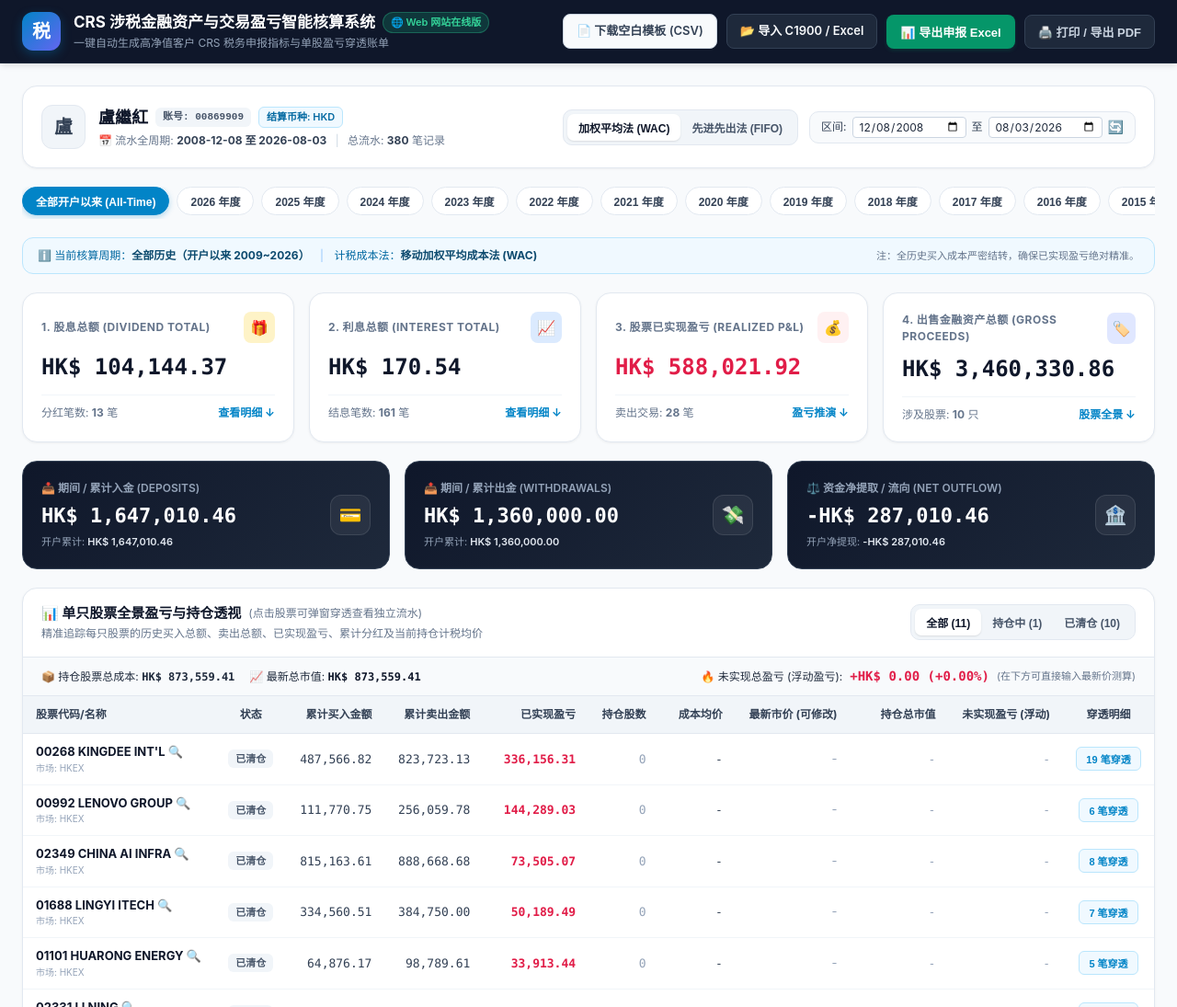
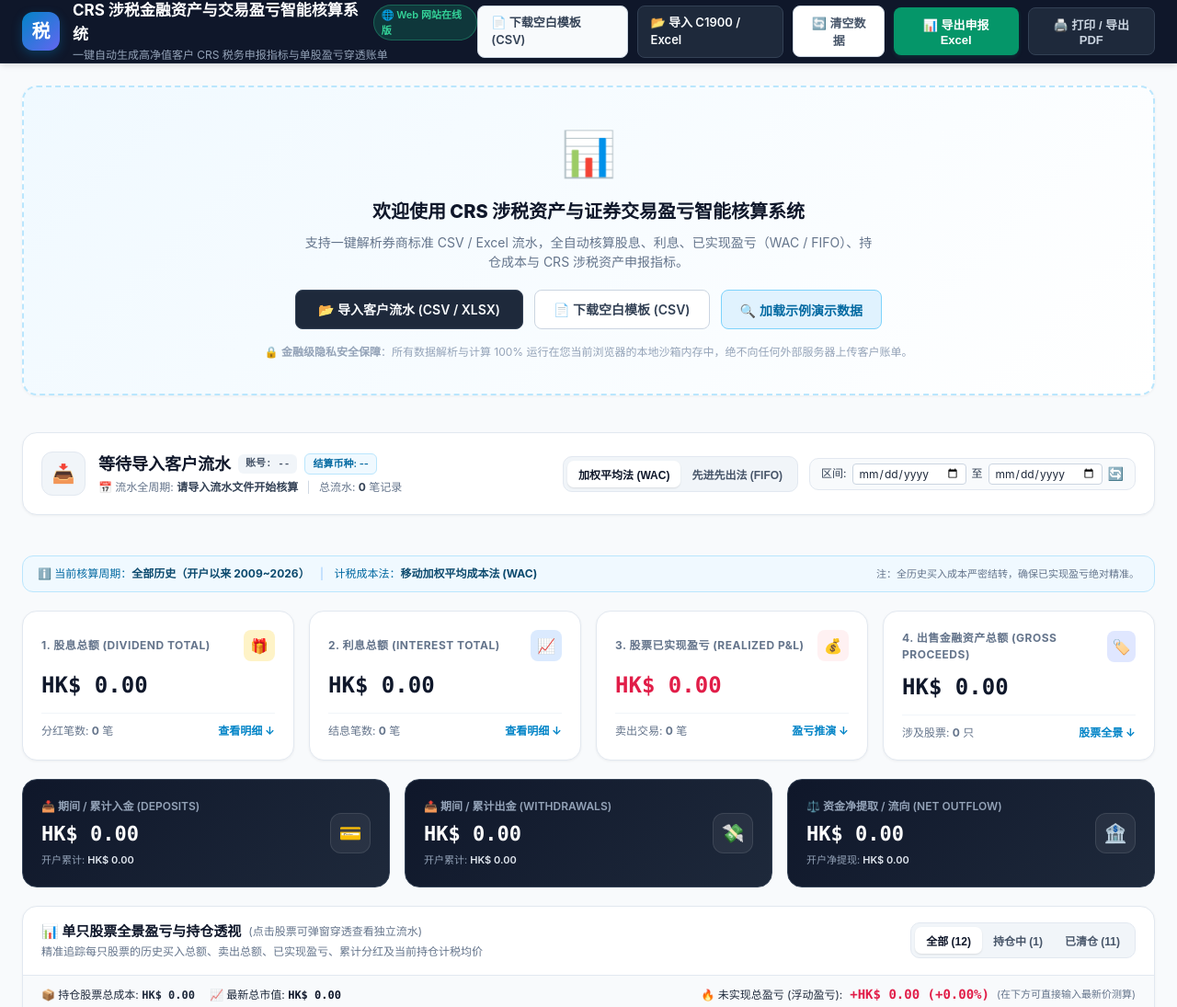
Before and after one commit to xiaoshuangmen-cyber/crs-tax-calculator, a plain HTML site: page index.html in a window 1280 px wide. Shown: the top 1095 px of the page at 92% size. Drawn offline with Linux system fonts and the light colour scheme.

Commit message:
feat: 默认启动以干净空状态展示并支持多用户并发隔离计算，新增清空与演示数据切换

```diff
--- a/app.js
+++ b/app.js
@@ -44,23 +44,90 @@
 let intPage = 1, intPageSize = 15;
 let cashPage = 1, cashPageSize = 15;
 
-// 初始化
-window.addEventListener('DOMContentLoaded', async function() {
+// 初始化：默认以干净清空状态启动
+window.addEventListener('DOMContentLoaded', function() {
+  resetToEmptyState();
+  setupDragAndDrop();
+});
+
+// 清空当前数据回到初始状态
+function resetToEmptyState() {
+  appData = null;
+  window.__lastCleanRecords = null;
+  customPrices = {};
+  initialCosts = {};
+  yearFilter = 'ALL';
+
+  var welcomeCard = document.getElementById('empty-welcome-card');
+  if (welcomeCard) welcomeCard.style.display = 'block';
+
+  // 客户信息清空
+  document.getElementById('c-name').innerText = '等待导入客户流水';
+  document.getElementById('c-avatar').innerText = '📥';
+  document.getElementById('c-account').innerText = '账号: --';
+  document.getElementById('c-currency').innerText = '结算币种: --';
+  document.getElementById('c-daterange').innerText = '请导入流水文件开始核算';
+  document.getElementById('c-total-rows').innerText = '0';
+  document.getElementById('date-start').value = '';
+  document.getElementById('date-end').value = '';
+
+  // 指标卡片归零
+  document.getElementById('val-dividend').innerText = 'HK$ 0.00';
+  document.getElementById('cnt-dividend').innerText = '0';
+  document.getElementById('val-interest').innerText = 'HK$ 0.00';
+  document.getElementById('cnt-interest').innerText = '0';
+  document.getElementById('val-pnl').innerText = 'HK$ 0.00';
+  document.getElementById('val-pnl').className = 'stat-val number-font';
+  document.getElementById('cnt-pnl').innerText = '0';
+  document.getElementById('val-sales').innerText = 'HK$ 0.00';
+  document.getElementById('cnt-sales').innerText = '0';
+
+  // 持仓汇总条归零
+  var elHoldCost = document.getElementById('val-hold-cost');
+  var elHoldMarket = document.getElementById('val-hold-market');
+  var elHoldUn = document.getElementById('val-hold-unrealized');
+  if (elHoldCost) elHoldCost.innerText = 'HK$ 0.00';
+  if (elHoldMarket) elHoldMarket.innerText = 'HK$ 0.00';
+  if (elHoldUn) {
+    elHoldUn.innerText = 'HK$ 0.00 (0.00%)';
+    elHoldUn.className = 'number-font';
+  }
+
+  // 年份胶囊栏清空
+  var box = document.getElementById('year-pills-box');
+  if (box) {
+    box.innerHTML = '<button class="year-pill active">全部开户以来 (All-Time)</button>';
+  }
+
+  // 表格展示空状态行
+  var emptyRow = '<tr><td colspan="12" style="text-align:center; padding:32px 16px; color:#94a3b8; font-size:13px;">📥 暂无数据，请点击上方 <strong>📂 导入 C1900 / Excel</strong> 或直接将文件拖拽至此</td></tr>';
+  var tStock = document.getElementById('stock-tbody'); if (tStock) tStock.innerHTML = emptyRow;
+  var tYearly = document.getElementById('yearly-tbody'); if (tYearly) tYearly.innerHTML = emptyRow;
+  var tTrade = document.getElementById('trades-tbody'); if (tTrade) tTrade.innerHTML = emptyRow;
+  var tDiv = document.getElementById('dividends-tbody'); if (tDiv) tDiv.innerHTML = emptyRow;
+  var tInt = document.getElementById('interest-tbody'); if (tInt) tInt.innerHTML = emptyRow;
+  var tCash = document.getElementById('cash-tbody'); if (tCash) tCash.innerHTML = emptyRow;
+}
+
+// 加载演示 Demo 数据
+async function loadDemoData() {
   try {
     const res = await fetch('calculated_data.json?t=' + new Date().getTime());
     if (res.ok) {
       appData = await res.json();
       initApp();
-      showToast('数据已加载完成！', 'success');
+      showToast('演示数据已成功加载！', 'success');
     }
   } catch (e) {
-    console.log('Local fetch fallback', e);
+    showToast('加载演示数据失败', 'error');
   }
-  setupDragAndDrop();
-});
+}
 
 function initApp() {
   if (!appData) return;
+  var welcomeCard = document.getElementById('empty-welcome-card');
+  if (welcomeCard) welcomeCard.style.display = 'none';
+
   renderClientInfo();
   renderYearPills();
   recalculate();
--- a/index.html
+++ b/index.html
@@ -402,6 +402,10 @@
           <input id="file-upload-input" type="file" accept=".xlsx, .xls, .csv" style="position: absolute; opacity: 0; width: 0; height: 0; pointer-events: none;" onchange="handleFileInput(event)">
         </label>
 
+        <button onclick="resetToEmptyState()" class="btn" style="background: #fff; color: #475569; border: 1px solid #cbd5e1; font-weight: 600;" title="清空当前数据并准备导入新客户">
+          <span>🔄 清空数据</span>
+        </button>
+
         <button onclick="exportToExcel()" class="btn btn-export">
           <span>📊 导出申报 Excel</span>
         </button>
@@ -415,6 +419,30 @@
 
   <!-- 主体内容容器 -->
   <main class="max-w-7xl main-container">
+
+    <!-- 欢迎引导与数据导入卡片 (未导入数据时显示) -->
+    <div id="empty-welcome-card" class="card" style="padding: 36px 24px; text-align: center; background: linear-gradient(135deg, #f0f9ff 0%, #ffffff 100%); border: 2px dashed #bae6fd; margin-bottom: 20px;">
+      <div style="font-size: 48px; margin-bottom: 12px;">📊</div>
+      <h2 style="font-size: 20px; font-weight: 800; color: #0f172a; margin-bottom: 8px;">欢迎使用 CRS 涉税资产与证券交易盈亏智能核算系统</h2>
+      <p style="font-size: 14px; color: #64748b; max-width: 620px; margin: 0 auto 20px;">
+        支持一键解析券商标准 CSV / Excel 流水，全自动核算股息、利息、已实现盈亏（WAC / FIFO）、持仓成本与 CRS 涉税资产申报指标。
+      </p>
+      <div style="display: flex; justify-content: center; gap: 12px; flex-wrap: wrap;">
+        <label class="btn btn-upload" style="cursor: pointer; padding: 10px 24px; font-size: 14px;">
+          <span>📂 导入客户流水 (CSV / XLSX)</span>
+          <input type="file" accept=".xlsx, .xls, .csv" style="position: absolute; opacity: 0; width: 0; height: 0; pointer-events: none;" onchange="handleFileInput(event)">
+        </label>
+        <a href="C1900_template.csv" download="C1900_标准导入模板_空白.csv" class="btn" style="background: #fff; color: #334155; border: 1px solid #cbd5e1; text-decoration: none; padding: 10px 20px; font-size: 14px; font-weight: 600;">
+          <span>📄 下载空白模板 (CSV)</span>
+        </a>
+        <button onclick="loadDemoData()" class="btn" style="background: #e0f2fe; color: #0369a1; border: 1px solid #7dd3fc; padding: 10px 20px; font-size: 14px; font-weight: 600;">
+          <span>🔍 加载示例演示数据</span>
+        </button>
+      </div>
+      <div style="font-size: 12px; color: #94a3b8; margin-top: 16px;">
+        🔒 <strong>金融级隐私安全保障</strong>：所有数据解析与计算 100% 运行在您当前浏览器的本地沙箱内存中，绝不向任何外部服务器上传客户账单。
+      </div>
+    </div>
 
     <!-- 客户基本信息与控制条 -->
     <div class="card client-bar">
@@ -762,6 +790,6 @@
     CRS 涉税金融资产与证券交易盈亏智能核算系统 &copy; 2026 证券投资顾问专用工作台
   </footer>
 
-  <script src="app.js?v=20260820_v12"></script>
+  <script src="app.js?v=20260820_v13"></script>
 </body>
 </html>
```
